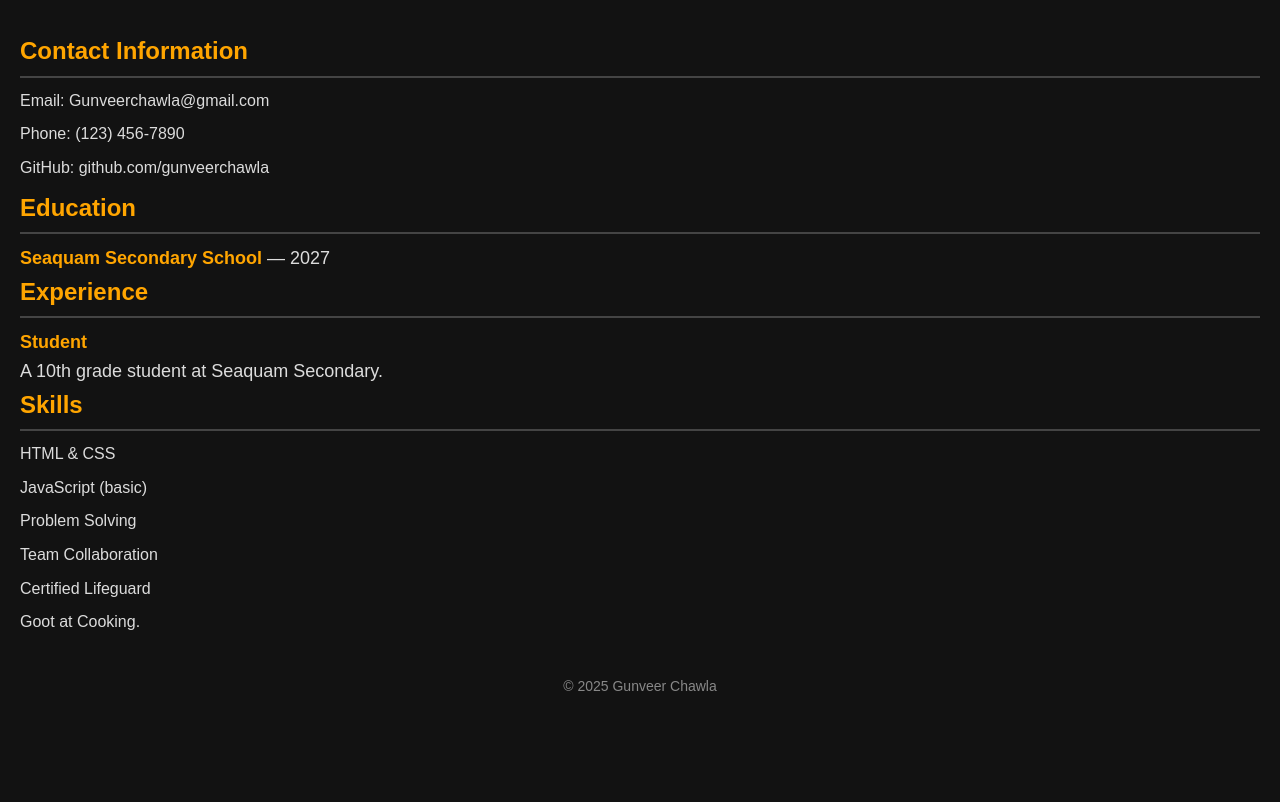
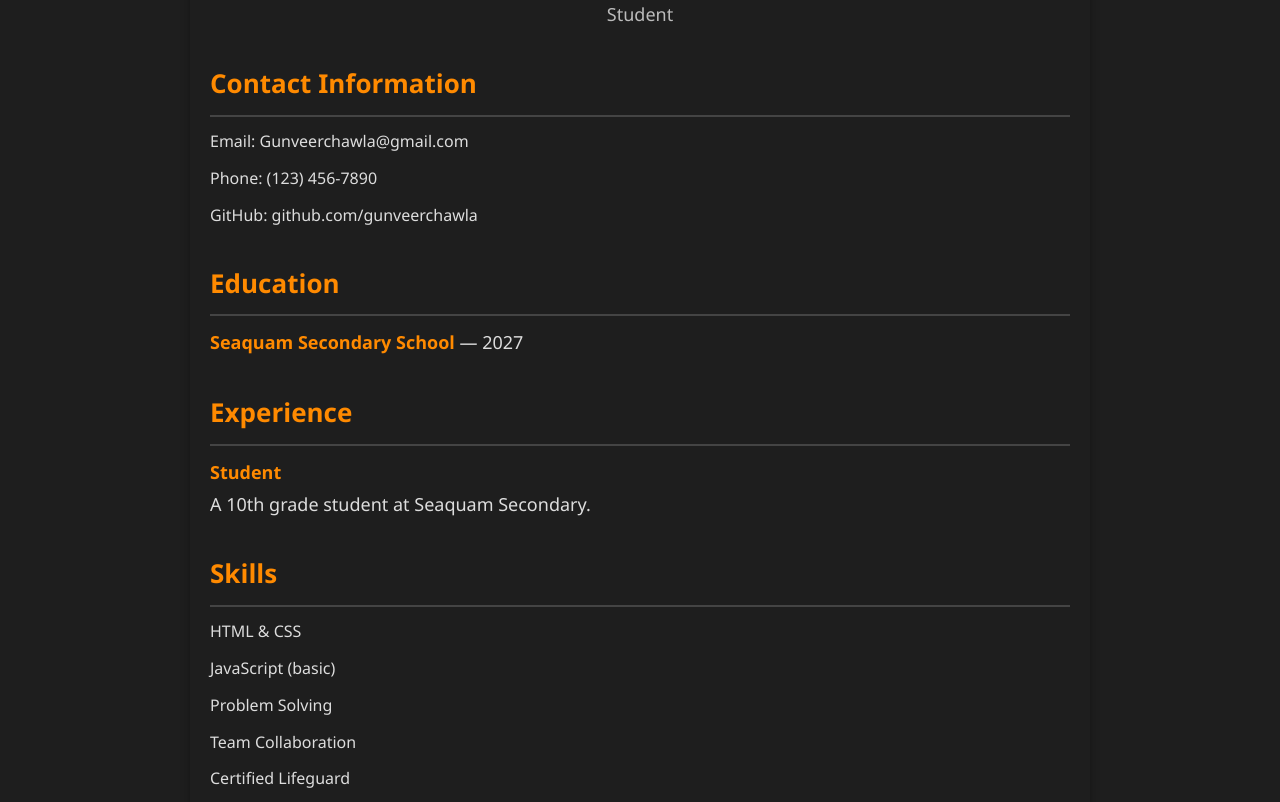
Before and after one commit to swatfrager/resume, a plain HTML site: page index.html in a window 1280 px wide. Shown: the part 119-921 px from the top of the page. Before the commit the page ends 836 px from the top, so only its background shows below. Drawn offline with Linux system fonts and the light colour scheme.

Commit message:
Update style.css

```diff
--- a/style.css
+++ b/style.css
@@ -2,92 +2,97 @@
     margin: 0;
     padding: 0;
     box-sizing: border-box;
-    font-family: 'Arial', sans-serif;
+    font-family: 'Segoe UI', Tahoma, Geneva, Verdana, sans-serif;
 }
 
 body {
-    background-color: #121212;
+    background-color: #1e1e1e;
     color: #e0e0e0;
-    line-height: 1.6;
-    padding: 20px;
+    line-height: 1.8;
+    padding: 40px 20px;
+    max-width: 900px;
+    margin: auto;
+    border-radius: 10px;
+    box-shadow: 0 4px 10px rgba(0, 0, 0, 0.3);
 }
 
 header {
     text-align: center;
-    margin-bottom: 40px;
+    margin-bottom: 30px;
 }
 
 header h1 {
-    font-size: 36px;
-    color: #ffa500;
+    font-size: 40px;
+    color: #ff8a00;
     margin-bottom: 5px;
 }
 
 header p {
     font-size: 18px;
-    color: #dcdcdc;
+    color: #bbb;
 }
 
 h2 {
-    font-size: 24px;
-    color: #ffa500;
+    font-size: 26px;
+    color: #ff8a00;
     margin-bottom: 10px;
-    border-bottom: 2px solid #444444;
-    padding-bottom: 5px;
+    border-bottom: 2px solid #444;
+    padding-bottom: 8px;
 }
 
-.contact ul {
-    list-style: none;
-    margin-top: 10px;
+section {
+    margin-bottom: 30px;
 }
 
-.contact li {
+.contact ul, .skills ul {
+    list-style: none;
+    padding-left: 0;
+}
+
+.contact li, .skills li {
     font-size: 16px;
-    color: #dcdcdc;
+    color: #ddd;
     margin-bottom: 8px;
 }
 
-.education p {
-    font-size: 18px;
-    color: #dcdcdc;
+.contact li span {
+    font-weight: bold;
+    color: #ff8a00;
 }
 
-.education strong {
-    font-weight: bold;
-    color: #ffa500;
+.education p, .experience p {
+    font-size: 18px;
+    color: #ddd;
 }
 
-.experience p {
-    font-size: 18px;
-    color: #dcdcdc;
-}
-
-.experience strong {
+.education strong, .experience strong {
     font-weight: bold;
-    color: #ffa500;
-}
-
-.skills ul {
-    list-style: none;
-    margin-top: 10px;
-}
-
-.skills li {
-    font-size: 16px;
-    color: #dcdcdc;
-    margin-bottom: 8px;
+    color: #ff8a00;
 }
 
 footer {
     text-align: center;
-    margin-top: 40px;
     font-size: 14px;
-    color: #888888;
+    color: #888;
+    margin-top: 50px;
+}
+
+footer a {
+    color: #ff8a00;
+    text-decoration: none;
+}
+
+footer a:hover {
+    text-decoration: underline;
 }
 
 @media (max-width: 768px) {
+    body {
+        padding: 30px 15px;
+    }
+
     header h1 {
-        font-size: 28px;
+        font-size: 32px;
     }
 
     header p {
@@ -98,15 +103,11 @@ footer {
         font-size: 22px;
     }
 
-    .contact ul, .skills ul {
-        padding-left: 20px;
-    }
-
     .contact li, .skills li {
         font-size: 14px;
     }
 
-    .experience p, .education p {
+    .education p, .experience p {
         font-size: 16px;
     }
 }
```
